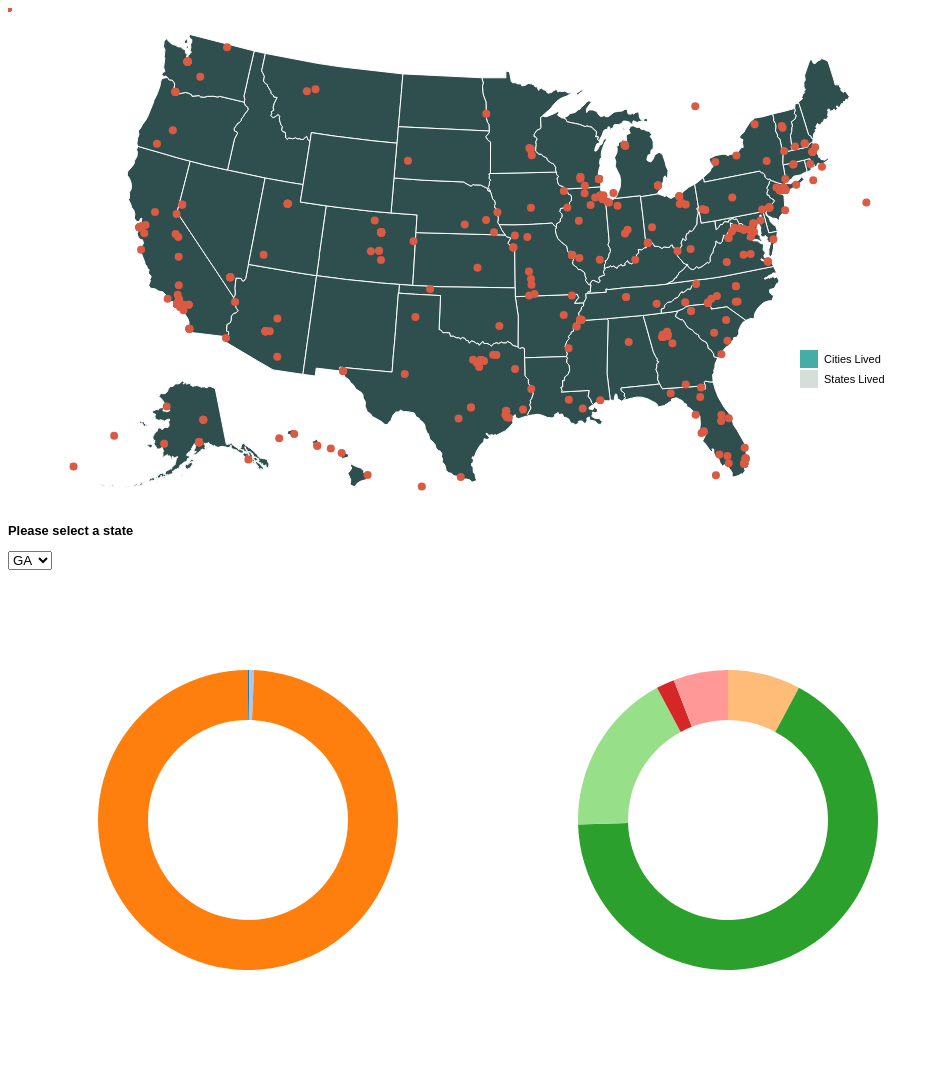
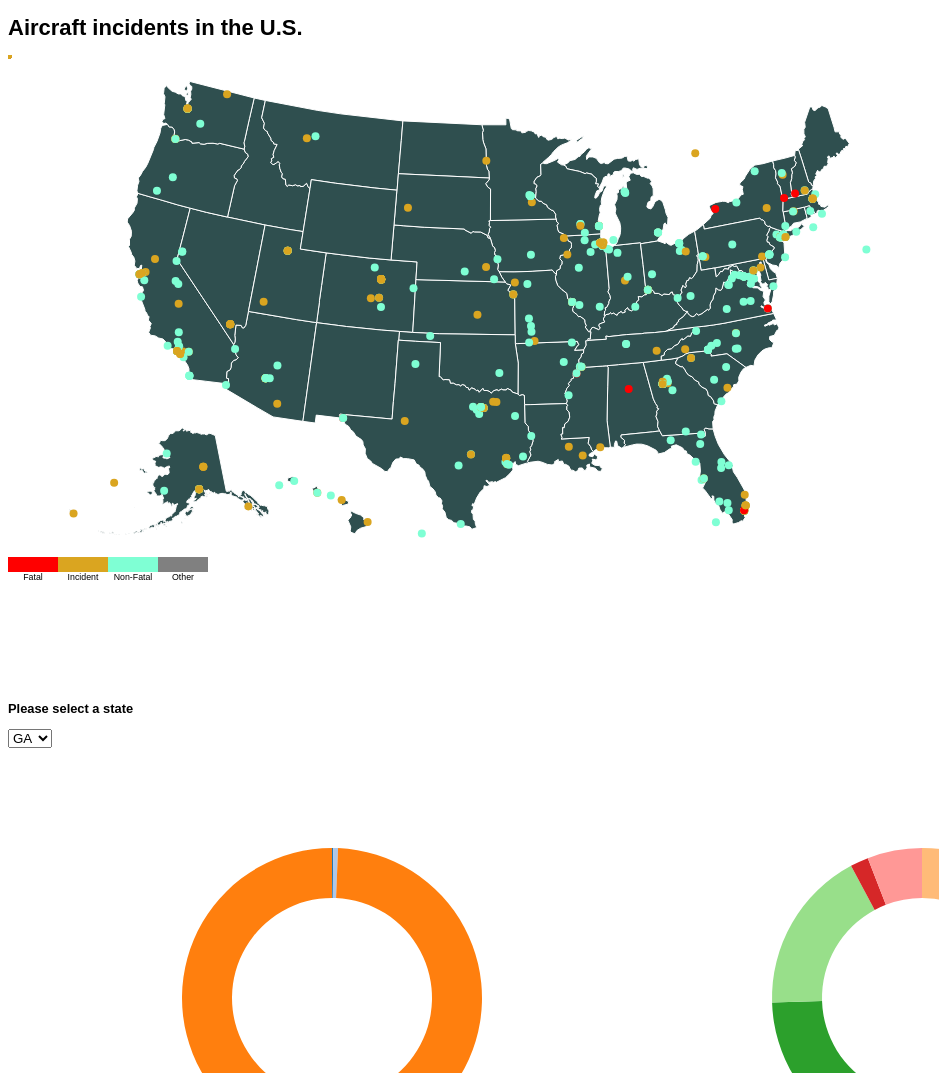
Before and after one commit to nhumnguyen/Aircraft_incidents, a plain HTML site: page index.html in a window 1280 px wide. Shown: the top 1073 px of the page, without its empty margins (0-939 px from the left). Drawn offline with nearby package versions, Linux system fonts and the light colour scheme.

Commit message:
done with legends and clean up

```diff
--- a/index.html
+++ b/index.html
@@ -1,11 +1,10 @@
 <!DOCTYPE html>
 <html lang="en">
 <head>
+		<h1> Aircraft incidents in the U.S.</h1>
 <meta charset="utf-8">
 <script src="http://d3js.org/d3.v3.min.js"></script>
 <script src="https://d3js.org/d3.v4.min.js"></script>
-<!-- <script src="//cdnjs.cloudflare.com/ajax/libs/d3/3.5.5/d3.min.js"></script>
-<script src="//cdnjs.cloudflare.com/ajax/libs/d3-legend/1.1.0/d3-legend.js"></script> -->
 <style type="text/css">
 
 /* On mouse hover, lighten state color */
@@ -59,12 +58,45 @@ body {
 	font: 11px sans-serif;
 }
 
-/* Legend Position Style */
-.legend {
-	position:absolute;
-	left:800px;
-	top:350px;
+#pie1, #pie2
+{
+    display:inline;
 }
+
+.my-legend .legend-title {
+    text-align: left;
+    margin-bottom: 8px;
+    font-weight: bold;
+    font-size: 90%;
+    }
+  .my-legend .legend-scale ul {
+    margin: 0;
+    padding: 0;
+    float: left;
+    list-style: none;
+    }
+  .my-legend .legend-scale ul li {
+    display: block;
+    float: left;
+    width: 50px;
+    margin-bottom: 6px;
+    text-align: center;
+    font-size: 80%;
+    list-style: none;
+    }
+  .my-legend ul.legend-labels li span {
+    display: block;
+    float: left;
+    height: 15px;
+    width: 50px;
+    }
+  .my-legend a {
+    color: #777;
+    }
+
+		#makeDropdown {
+			padding:100px 0px 0px 0px;
+		}
 
 </style>
 </head>
@@ -77,23 +109,17 @@ var height = 500;
 
 // D3 Projection
 var projection = d3.geo.albersUsa()
-				   .translate([width/2, height/2])    // translate to center of screen
-				   .scale([1000]);          // scale things down so see entire US
+				   .translate([width/2, height/2])
+				   .scale([1000]);
 
 // Define path generator
-var path = d3.geo.path()               // path generator that will convert GeoJSON to SVG paths
-		  	 .projection(projection);  // tell path generator to use albersUsa projection
+var path = d3.geo.path().projection(projection);
+var dotColor = {"Non-Fatal": "Aquamarine ", "Incident": "GoldenRod ", "Unavailable": "gray"}
 
 
-// Define linear scale for output
-var color = d3.scale.linear()
-			  .range(["rgb(213,222,217)","rgb(69,173,168)","rgb(84,36,55)","rgb(217,91,67)"]);
-
-var legendText = ["Cities Lived", "States Lived", "States Visited", "Nada"];
-
-//Create SVG element and append map to the SVG
 var svg = d3.select("body")
 			.append("svg")
+			.attr("class", "USmap")
 			.attr("width", width)
 			.attr("height", height);
 
@@ -103,20 +129,11 @@ var ttdiv = d3.select("body")
     		.attr("class", "tooltip")
     		.style("opacity", 0);
 
-
-// var ttheader = ttdiv.append("p")
-// 								.attr("class", "ttheader")
-// 								.style("fill", "red");
-
-
-	// Load GeoJSON data and merge with states data
 d3.json("us-states.json", function(json) {
-			// Find the corresponding state inside the GeoJSON
 			for (var j = 0; j < json.features.length; j++)  {
 								var jsonState = json.features[j].properties.name;
 			}
 
-			// Bind the data to the SVG and create one path per GeoJSON feature
 			svg.selectAll("path")
 				.data(json.features)
 				.enter()
@@ -144,10 +161,13 @@ d3.csv("aircraft_incidents.csv", function(data) {
 					return proj[1];
 				})
 				.attr("r", function(d) {
-					// return Math.sqrt(d.Total_Uninjured) * 4;
 					return 4;
 				})
-					.style("fill", "rgb(217,91,67)")
+					.style("fill", function(d) {
+						// debugger;
+						if (d.Injury_Severity in dotColor) return dotColor[d.Injury_Severity];
+						return "red";
+					})
 					.style("opacity", 1)
 
 						.on("click", function(d) {
@@ -172,29 +192,6 @@ d3.csv("aircraft_incidents.csv", function(data) {
 				    });
 		});
 
-
-// Modified Legend Code from Mike Bostock: http://bl.ocks.org/mbostock/3888852
-var legend = d3.select("body").append("svg")
-      			.attr("class", "legend")
-     			.attr("width", 140)
-    			.attr("height", 200)
-   				.selectAll("g")
-   				.data(color.domain().slice().reverse())
-   				.enter()
-   				.append("g")
-     			.attr("transform", function(d, i) { return "translate(0," + i * 20 + ")"; });
-
-  	legend.append("rect")
-   		  .attr("width", 18)
-   		  .attr("height", 18)
-   		  .style("fill", color);
-
-  	legend.append("text")
-  		  .data(legendText)
-      	  .attr("x", 24)
-      	  .attr("y", 9)
-      	  .attr("dy", ".35em")
-      	  .text(function(d) { return d; });
 	});
 
 
@@ -298,7 +295,8 @@ d3.csv("aircraft_incidents.csv", function(error, data) {
 		var radius = Math.min(width, height) / 2;
 		var pcolor = d3.scale.category20();
 
-		var psvg = d3.select('body')
+		// var psvg = d3.select('body')
+		var psvg = d3.select("#pie1")
 			.append('svg')
 			.attr('width', width/2)
 			.attr('height', height)
@@ -327,8 +325,9 @@ d3.csv("aircraft_incidents.csv", function(error, data) {
 					return pcolor(d.data.label);
 				});
 
+
 		  var timeout = setTimeout(function() {
-		    d3.select("input[value=\"oranges\"]").property("checked", true).each(change);
+		    d3.select("input[value=\"GA\"]").property("checked", true).each(change);
 		  }, 2000);
 
 
@@ -342,6 +341,7 @@ d3.csv("aircraft_incidents.csv", function(error, data) {
 		    path.attr("d", arc); // redraw the arcs
 				change2(value); //call to change 2nd pie
   	}
+
 
 		// Append Div for Pie tooltip
 		var ptdiv = d3.select("body")
@@ -378,12 +378,14 @@ d3.csv("aircraft_incidents.csv", function(error, data) {
 		var timeout2 = setTimeout(function() {
 			d3.select("input[value=\"oranges\"]").property("checked", true).each(change);
 		}, 2000);
-		var psvg2 = d3.select('body')
+		// var psvg2 = d3.select('body')
+			var psvg2 = d3.select("#pie2")
 			.append('svg')
 			.attr('width', width/2)
 			.attr('height', height)
 			.append('g')
 			.attr('transform', 'translate(' + (width / 4) +  ',' + (height / 2) + ')');
+
 			var arc2 = d3.svg.arc()
 					.innerRadius(radius - 150)
 					.outerRadius(radius - 100);
@@ -446,9 +448,29 @@ d3.csv("aircraft_incidents.csv", function(error, data) {
 
 
 </script>
+
 <body>
-	<h3>Please select a state</h3>
-    <div id = "makeDropdown"></div>
+		<div class='my-legend'>
+		<div class='legend-scale'>
+		  <ul class='legend-labels'>
+		    <li><span style='background: #FF0000;'></span>Fatal</li>
+		    <li><span style='background:#DAA520;'></span>Incident</li>
+		    <li><span style='background:#7fffd4;'></span>Non-Fatal</li>
+		    <li><span style='background:#808080;'></span>Other</li>
+		  </ul>
+		</div>
+		</div>
+
+    <div id = "makeDropdown" style="clear: both;">
+			<h3>Please select a state</h3>
+		</div>
+		<div id = "pie1">
+			# by injured type
+
+		</div>
+		<div id = "pie2">
+			# accidents by maker
+		</div>
 </body>
 </body>
 </html>
```
